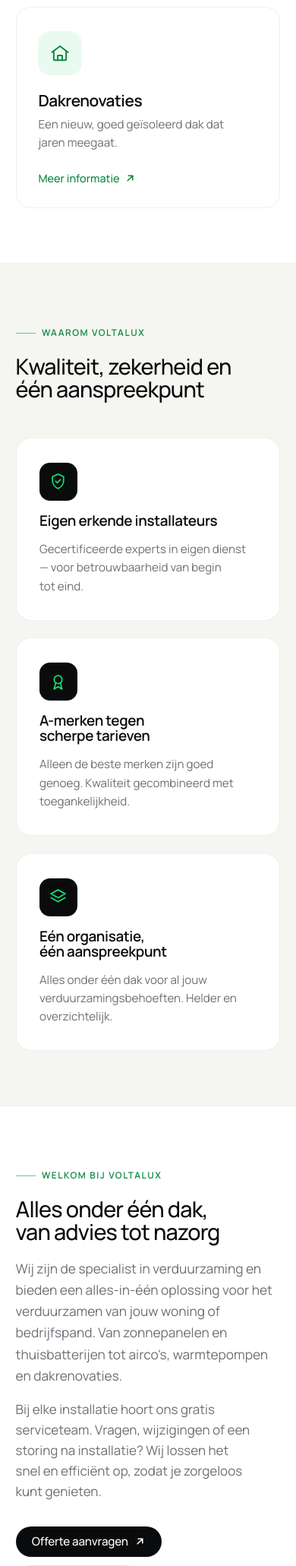
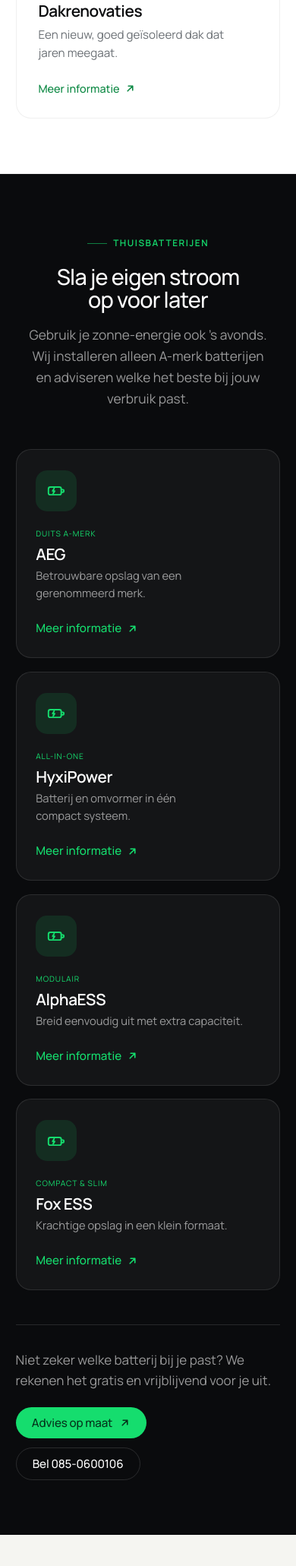
Before and after one commit to DigiTEN0/Voltalux, a WordPress theme: template voltalux/front-page.php in a window 390 px wide. Shown: the part 1920-3981 px from the top of the page at 76% size. Run offline with PHP 8.4 and a stand-in for WordPress, Linux system fonts and the light colour scheme; the site name, menu and one post (Sample post) are stand-ins, and other content is empty; some libraries are stand-ins or nearby versions.

Commit message:
Round 6: add thuisbatterijen products section, remove hero subtitle, mobile polish
- Add dedicated "Onze thuisbatterijen" products band (producten.php) on a dark
  section with premium A-merk brand cards (AEG, HyxiPower, AlphaESS, Fox ESS),
  wired after Diensten and anchored at #producten.
- Fix black-heading-on-dark-band bug: .vlx-bg-ink now whitens all headings.
- Remove the hero subtitle by default (empty default, still editable in Customizer).
- Footer: 50/50 "Onze oplossingen" / "Bekijk ook" on mobile, reset un-classed
  <ul> indents, and keep the footer CTA button's own high-contrast colours.
- Bigger logo, burger flush-right, shorter hero, single-column offerte form
  on mobile.
- Bump theme version to 3.3.0.

Co-Authored-By: Claude Opus 4.8 <noreply@anthropic.com>
Claude-Session: https://claude.ai/code/session_019g7JR4kKgfngk3iqcZKSQ3

```diff
--- a/voltalux/assets/css/theme.css
+++ b/voltalux/assets/css/theme.css
@@ -11,6 +11,7 @@
 .vlx-section { padding-block: var(--section); }
 .vlx-section--sm { padding-block: var(--section-sm); }
 .vlx-bg-ink { background: var(--ink); color: #fff; }
+.vlx-bg-ink h1, .vlx-bg-ink h2, .vlx-bg-ink h3, .vlx-bg-ink h4, .vlx-bg-ink h5, .vlx-bg-ink h6 { color: #fff; }
 .vlx-bg-paper { background: var(--paper); }
 .vlx-bg-paper-2 { background: var(--paper-2); }
 .vlx-bg-surface { background: var(--surface); }
@@ -98,7 +99,7 @@ body.has-hero .vlx-site-header:not(.is-stuck) { background: transparent; }
 .vlx-header-inner { display: grid; grid-template-columns: auto 1fr auto; align-items: center; gap: 1.25rem; height: var(--header-h); }
 
 .vlx-brand { display: inline-flex; align-items: center; }
-.vlx-brand img, .vlx-brand .custom-logo { height: 54px; width: auto; }
+.vlx-brand img, .vlx-brand .custom-logo { height: 60px; width: auto; }
 
 .vlx-nav { justify-self: center; }
 .vlx-nav > ul { display: flex; align-items: center; gap: .1rem; list-style: none; margin: 0; padding: 0; }
@@ -188,7 +189,7 @@ body.menu-open .vlx-m-nav__foot > * { animation: mEnter .55s var(--ease-out) bot
 /* -------------------------------------------------------------------------
    4. Hero
    ------------------------------------------------------------------------- */
-.vlx-hero { position: relative; min-height: min(92vh, 880px); margin-top: calc(var(--header-h) * -1); display: flex; flex-direction: column; justify-content: flex-end; color: #fff; overflow: hidden; background: var(--ink); }
+.vlx-hero { position: relative; min-height: min(78vh, 720px); margin-top: calc(var(--header-h) * -1); display: flex; flex-direction: column; justify-content: flex-end; color: #fff; overflow: hidden; background: var(--ink); }
 .vlx-hero__media, .vlx-hero__media video, .vlx-hero__media img { position: absolute; inset: 0; width: 100%; height: 100%; object-fit: cover; }
 .vlx-hero__media::after { content:""; position:absolute; inset:0; background:
 	linear-gradient(180deg, rgba(10,11,13,.55) 0%, rgba(10,11,13,.12) 30%, rgba(10,11,13,.55) 72%, rgba(10,11,13,.94) 100%),
@@ -422,11 +423,12 @@ button[type=submit]:hover, input[type=submit]:hover { transform: translateY(-2px
 	.vlx-split--rev .vlx-split__media { order: 0; }
 }
 @media (max-width: 640px) {
-	:root { --header-h: 66px; }
+	:root { --header-h: 70px; }
 	.vlx-products, .vlx-reviews, .vlx-cards, .vlx-steps, .vlx-stats { grid-template-columns: 1fr; }
-	.vlx-footer-top { grid-template-columns: 1fr; gap: 2rem; }
+	.vlx-footer-top { grid-template-columns: 1fr 1fr; gap: 1.8rem 1.4rem; }
+	.vlx-footer-brand, .vlx-footer-cta { grid-column: 1 / -1; }
 	.vlx-footer-bottom { flex-direction: column; align-items: flex-start; }
-	.vlx-hero { min-height: 88vh; }
+	.vlx-hero { min-height: 74vh; }
 	.vlx-hero__specs { display: grid; grid-template-columns: 1fr 1fr; gap: 1.1rem 1rem; padding-top: 1.3rem; }
 	.vlx-spec { flex-direction: column; align-items: flex-start; gap: .25rem; }
 	.vlx-spec__n { font-size: 1.1rem; }
@@ -569,7 +571,7 @@ body.drawer-open .vlx-drawer__panel { transform: translateX(0); }
 	.vlx-services, .vlx-projects { grid-template-columns: 1fr; }
 	.vlx-offerte { padding: 1.6rem; }
 	.vlx-offerte__card { padding: 1.4rem; }
-	.vlx-form__grid { grid-template-columns: 1fr 1fr; }
+	.vlx-form__grid { grid-template-columns: 1fr; }
 	.vlx-drawer__head, .vlx-drawer__body { padding-inline: 1.4rem; }
 }
 
@@ -603,6 +605,34 @@ body.drawer-open .vlx-drawer__panel { transform: translateX(0); }
 .vlx-review__src svg { width: 15px; height: 15px; }
 .vlx-review-score { flex-wrap: wrap; }
 @media (max-width: 640px){
-	.vlx-header-inner { padding-inline: 1.05rem; }
-	.vlx-brand img, .vlx-brand .custom-logo { height: 46px; }
+	.vlx-header-inner { padding-left: 1.1rem; padding-right: .5rem; }
+	.vlx-brand img, .vlx-brand .custom-logo { height: 50px; }
 }
+
+/* Fix default <ul> indent on un-classed component lists */
+.vlx-highlight ul, .vlx-footer-col ul, .vlx-footer-bottom nav ul, .vlx-sidebar ul { list-style: none; margin: 0; padding: 0; }
+/* Footer CTA button must keep its own text colour (not the muted footer link colour) */
+.vlx-site-footer .vlx-btn--primary, .vlx-site-footer .vlx-btn--primary:hover { color: var(--green-ink); }
+.vlx-site-footer .vlx-btn--primary:hover { background: var(--green-600); }
+
+/* -------------------------------------------------------------------------
+   Thuisbatterijen (producten) — dark product band
+   ------------------------------------------------------------------------- */
+.vlx-batts { display: grid; grid-template-columns: repeat(4, 1fr); gap: 1.1rem; margin-top: 3.2rem; }
+.vlx-batt { position: relative; display: flex; flex-direction: column; background: rgba(255,255,255,.045); border: 1px solid rgba(255,255,255,.1); border-radius: var(--r-card); padding: 1.7rem 1.6rem 1.6rem; transition: transform var(--t) var(--ease), background-color var(--t) var(--ease), border-color var(--t) var(--ease); }
+.vlx-batt:hover { transform: translateY(-6px); background: rgba(255,255,255,.07); border-color: var(--green-line); }
+.vlx-batt__icon { width: 54px; height: 54px; border-radius: 15px; background: rgba(21,221,110,.12); color: var(--green); display: grid; place-items: center; margin-bottom: 1.3rem; transition: background-color var(--t) var(--ease), color var(--t) var(--ease); }
+.vlx-batt:hover .vlx-batt__icon { background: var(--green); color: var(--green-ink); }
+.vlx-batt__icon svg { width: 27px; height: 27px; }
+.vlx-batt__badge { font-family: var(--font-mono); font-size: .64rem; letter-spacing: .09em; text-transform: uppercase; color: var(--green); }
+.vlx-batt__name { font-family: var(--font-display); font-weight: 600; font-size: 1.3rem; letter-spacing: -.02em; color: #fff; margin-top: .5rem; }
+.vlx-batt__desc { color: var(--muted-inv); font-size: .92rem; margin-top: .35rem; flex: 1; }
+.vlx-batt__more { margin-top: 1.4rem; color: var(--green); }
+.vlx-batt__more:hover { color: var(--green); }
+.vlx-batt__more:hover svg { transform: translate(3px,-3px); }
+.vlx-batt__cover { position: absolute; inset: 0; z-index: 2; border-radius: inherit; }
+.vlx-batts__foot { display: flex; flex-wrap: wrap; align-items: center; justify-content: space-between; gap: 1.4rem; margin-top: 2.8rem; padding-top: 2rem; border-top: 1px solid rgba(255,255,255,.12); }
+.vlx-batts__foot p { color: var(--muted-inv); max-width: 34rem; }
+.vlx-batts__actions { display: flex; flex-wrap: wrap; gap: .8rem; }
+@media (max-width: 1080px) { .vlx-batts { grid-template-columns: repeat(2, 1fr); } }
+@media (max-width: 640px) { .vlx-batts { grid-template-columns: 1fr; } }
--- a/voltalux/front-page.php
+++ b/voltalux/front-page.php
@@ -15,6 +15,7 @@ if ( ! voltalux_use_coded_homepage() ) :
 else :
 	get_template_part( 'template-parts/home/hero' );
 	get_template_part( 'template-parts/home/services' );
+	get_template_part( 'template-parts/home/producten' );
 	get_template_part( 'template-parts/home/waarom' );
 	get_template_part( 'template-parts/home/welkom' );
 	get_template_part( 'template-parts/home/steps' );
--- a/voltalux/functions.php
+++ b/voltalux/functions.php
@@ -10,7 +10,7 @@ if ( ! defined( 'ABSPATH' ) ) {
 }
 
 if ( ! defined( 'VOLTALUX_VERSION' ) ) {
-	define( 'VOLTALUX_VERSION', '3.2.0' );
+	define( 'VOLTALUX_VERSION', '3.3.0' );
 }
 define( 'VOLTALUX_DIR', trailingslashit( get_template_directory() ) );
 define( 'VOLTALUX_URI', trailingslashit( get_template_directory_uri() ) );
--- a/voltalux/inc/customizer.php
+++ b/voltalux/inc/customizer.php
@@ -107,7 +107,7 @@ function voltalux_customize_register( $wp_customize ) {
 
 	voltalux_add_text_setting( $wp_customize, 'voltalux_hero_eyebrow', __( 'Zonnepanelen · Thuisbatterij · Airco · Dakrenovatie', 'voltalux' ), __( 'Klein label boven de titel', 'voltalux' ), 'voltalux_hero' );
 	voltalux_add_textarea_setting( $wp_customize, 'voltalux_hero_title', __( 'Jouw partner in [mark]verduurzaming[/mark].', 'voltalux' ), __( 'Hero-titel. Zet [mark]tekst[/mark] rond een woord voor de groene markering.', 'voltalux' ), 'voltalux_hero' );
-	voltalux_add_textarea_setting( $wp_customize, 'voltalux_hero_text', __( "Verduurzamen zonder gedoe — van eerlijk advies tot installatie en nazorg.", 'voltalux' ), __( 'Hero-tekst', 'voltalux' ), 'voltalux_hero' );
+	voltalux_add_textarea_setting( $wp_customize, 'voltalux_hero_text', '', __( 'Hero-tekst (leeg = verbergen)', 'voltalux' ), 'voltalux_hero' );
 
 	voltalux_add_text_setting( $wp_customize, 'voltalux_hero_btn1_label', __( 'Offerte aanvragen', 'voltalux' ), __( 'Knop 1 — tekst', 'voltalux' ), 'voltalux_hero' );
 	voltalux_add_url_setting( $wp_customize, 'voltalux_hero_btn1_url', '#contact', __( 'Knop 1 — link', 'voltalux' ), '', 'voltalux_hero' );
--- a/voltalux/inc/template-functions.php
+++ b/voltalux/inc/template-functions.php
@@ -124,10 +124,10 @@ function voltalux_battery_products() {
 	return apply_filters(
 		'voltalux_battery_products',
 		array(
-			array( 'name' => 'AEG', 'spec' => __( 'Duits A-merk', 'voltalux' ), 'url' => 'https://www.voltalux.nl/thuisbatterij/' ),
-			array( 'name' => 'HyxiPower', 'spec' => __( 'All-in-one', 'voltalux' ), 'url' => 'https://www.voltalux.nl/thuisbatterij/' ),
-			array( 'name' => 'AlphaESS', 'spec' => __( 'Modulair', 'voltalux' ), 'url' => 'https://www.voltalux.nl/thuisbatterij/' ),
-			array( 'name' => 'Fox ESS', 'spec' => __( 'Compact & slim', 'voltalux' ), 'url' => 'https://www.voltalux.nl/thuisbatterij/' ),
+			array( 'name' => 'AEG', 'spec' => __( 'Duits A-merk', 'voltalux' ), 'desc' => __( 'Betrouwbare opslag van een gerenommeerd merk.', 'voltalux' ), 'url' => 'https://www.voltalux.nl/thuisbatterij/' ),
+			array( 'name' => 'HyxiPower', 'spec' => __( 'All-in-one', 'voltalux' ), 'desc' => __( 'Batterij en omvormer in één compact systeem.', 'voltalux' ), 'url' => 'https://www.voltalux.nl/thuisbatterij/' ),
+			array( 'name' => 'AlphaESS', 'spec' => __( 'Modulair', 'voltalux' ), 'desc' => __( 'Breid eenvoudig uit met extra capaciteit.', 'voltalux' ), 'url' => 'https://www.voltalux.nl/thuisbatterij/' ),
+			array( 'name' => 'Fox ESS', 'spec' => __( 'Compact & slim', 'voltalux' ), 'desc' => __( 'Krachtige opslag in een klein formaat.', 'voltalux' ), 'url' => 'https://www.voltalux.nl/thuisbatterij/' ),
 		)
 	);
 }
--- a/voltalux/style.css
+++ b/voltalux/style.css
@@ -4,7 +4,7 @@ Theme URI: https://voltalux.nl
 Author: DigiTEN
 Author URI: https://digiten.nl
 Description: Voltalux — een krachtig, verfijnd WordPress-thema voor duurzame energie, thuisbatterijen en zonnepanelen. Eigen 'precision energy' designtaal, video-hero, mega-menu met producten en een strak mobiel menu. Volledig compatibel met Elementor: alle kleuren, typografie en knopstijlen werken automatisch door.
-Version: 3.2.0
+Version: 3.3.0
 Requires at least: 6.0
 Tested up to: 6.7
 Requires PHP: 7.4
@@ -77,7 +77,7 @@ Tags: business, portfolio, custom-colors, custom-logo, custom-menu, featured-ima
 	--ease: cubic-bezier(.22,.61,.36,1);
 	--ease-out: cubic-bezier(.16,1,.3,1);
 	--t: .3s;
-	--header-h: 76px;
+	--header-h: 82px;
 }
 
 /* ---- Reset ---- */
--- a/voltalux/template-parts/home/hero.php
+++ b/voltalux/template-parts/home/hero.php
@@ -9,7 +9,7 @@ $video   = voltalux_option( 'hero_video', VOLTALUX_DEFAULT_HERO_VIDEO );
 $poster  = voltalux_option( 'hero_poster', '' );
 $eyebrow = voltalux_option( 'hero_eyebrow', __( "Zonnepanelen · Thuisbatterij · Airco · Dakrenovatie", 'voltalux' ) );
 $title   = voltalux_option( 'hero_title', __( 'Jouw partner in [mark]verduurzaming[/mark].', 'voltalux' ) );
-$text    = voltalux_option( 'hero_text', __( "Verduurzamen zonder gedoe — van eerlijk advies tot installatie en nazorg.", 'voltalux' ) );
+$text    = voltalux_option( 'hero_text', '' );
 
 $phone   = voltalux_option( 'phone', VOLTALUX_PHONE );
 $b1_label = voltalux_option( 'hero_btn1_label', __( 'Offerte aanvragen', 'voltalux' ) );
--- /dev/null
+++ b/voltalux/template-parts/home/producten.php
@@ -0,0 +1,50 @@
+<?php
+/**
+ * Homepage products — "Onze thuisbatterijen".
+ *
+ * A focused, premium showcase of the home-battery brands Voltalux installs.
+ * Runs on a dark band so it reads as a distinct product moment.
+ *
+ * @package Voltalux
+ */
+
+$eyebrow  = apply_filters( 'voltalux_home_producten_eyebrow', __( 'Thuisbatterijen', 'voltalux' ) );
+$title    = apply_filters( 'voltalux_home_producten_title', __( 'Sla je eigen stroom op voor later', 'voltalux' ) );
+$intro    = apply_filters( 'voltalux_home_producten_intro', __( 'Gebruik je zonne-energie ook \'s avonds. Wij installeren alleen A-merk batterijen en adviseren welke het beste bij jouw verbruik past.', 'voltalux' ) );
+$products = voltalux_battery_products();
+$phone    = voltalux_option( 'phone', VOLTALUX_PHONE );
+
+if ( empty( $products ) ) {
+	return;
+}
+?>
+<section class="vlx-section vlx-bg-ink" id="producten">
+	<div class="vlx-container vlx-container--wide">
+		<div class="vlx-s-head vlx-s-head--center vlx-reveal">
+			<?php if ( $eyebrow ) { voltalux_eyebrow( $eyebrow, true ); } ?>
+			<h2><?php echo esc_html( $title ); ?></h2>
+			<?php if ( $intro ) : ?><p class="vlx-lead"><?php echo esc_html( $intro ); ?></p><?php endif; ?>
+		</div>
+
+		<div class="vlx-batts">
+			<?php foreach ( $products as $p ) : ?>
+				<article class="vlx-batt vlx-reveal">
+					<div class="vlx-batt__icon"><?php echo voltalux_icon( 'battery' ); // phpcs:ignore ?></div>
+					<?php if ( ! empty( $p['spec'] ) ) : ?><span class="vlx-batt__badge"><?php echo esc_html( $p['spec'] ); ?></span><?php endif; ?>
+					<h3 class="vlx-batt__name"><?php echo esc_html( $p['name'] ); ?></h3>
+					<?php if ( ! empty( $p['desc'] ) ) : ?><p class="vlx-batt__desc"><?php echo esc_html( $p['desc'] ); ?></p><?php endif; ?>
+					<span class="vlx-arrow-link vlx-batt__more"><?php esc_html_e( 'Meer informatie', 'voltalux' ); ?> <?php echo voltalux_arrow_svg(); // phpcs:ignore ?></span>
+					<a class="vlx-batt__cover" href="<?php echo esc_url( $p['url'] ); ?>" aria-label="<?php echo esc_attr( $p['name'] ); ?>"></a>
+				</article>
+			<?php endforeach; ?>
+		</div>
+
+		<div class="vlx-batts__foot vlx-reveal">
+			<p><?php esc_html_e( 'Niet zeker welke batterij bij je past? We rekenen het gratis en vrijblijvend voor je uit.', 'voltalux' ); ?></p>
+			<div class="vlx-batts__actions">
+				<?php voltalux_button( array( 'label' => __( 'Advies op maat', 'voltalux' ), 'url' => '#contact', 'style' => 'primary', 'attrs' => array( 'data-vlx-open' => 'offerte' ) ) ); ?>
+				<?php if ( $phone ) { voltalux_button( array( 'label' => __( 'Bel', 'voltalux' ) . ' ' . $phone, 'url' => 'tel:' . preg_replace( '/[^0-9+]/', '', $phone ), 'style' => 'ghost', 'arrow' => false ) ); } ?>
+			</div>
+		</div>
+	</div>
+</section>
```
Also changed, not shown: voltalux/screenshot.png.
